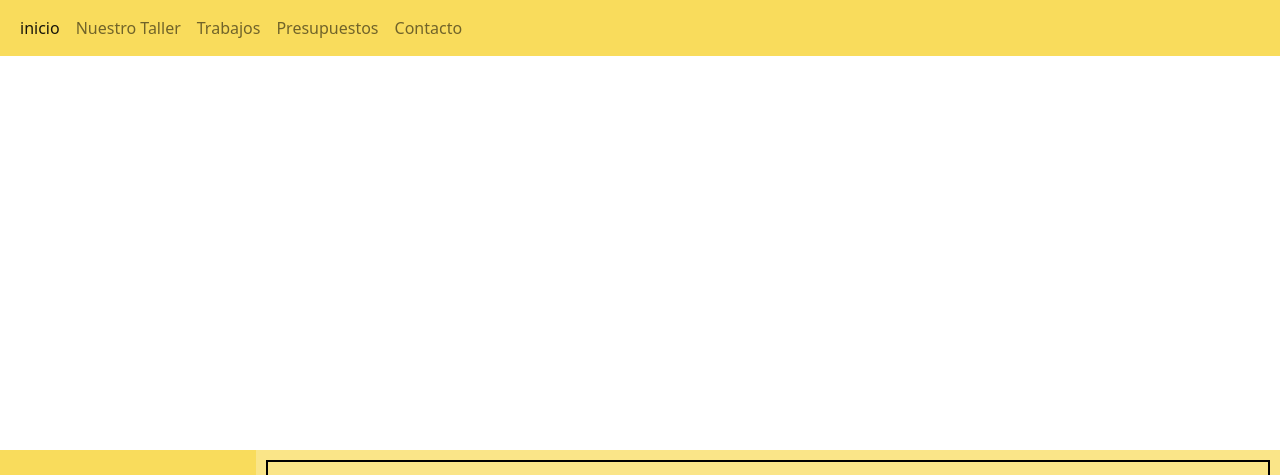
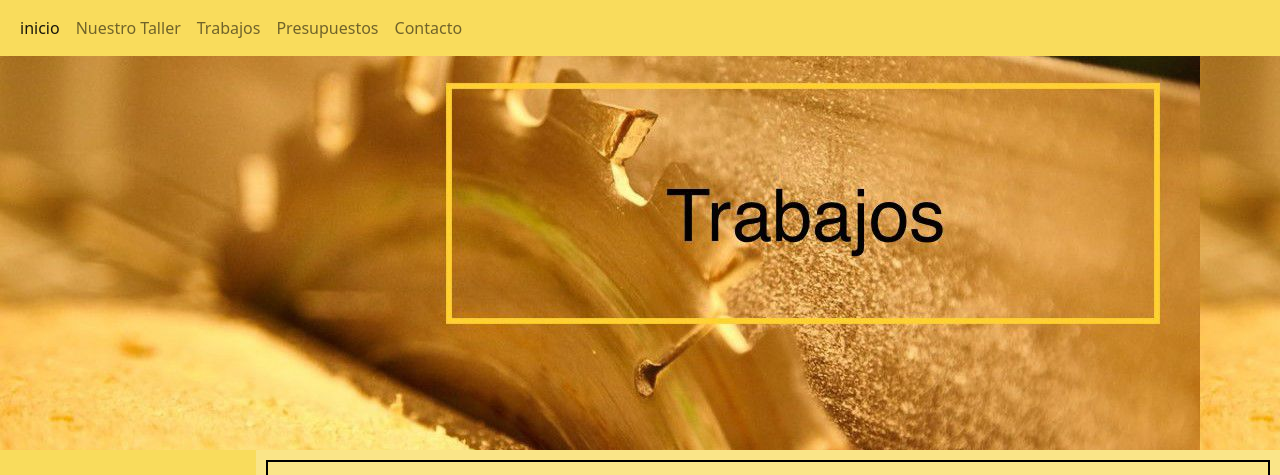
Before and after one commit to TomasBasterrex07/proyecto-coder-house-nuevo, a website: page pages/trabajos.html in a window 1280 px wide. Shown: the top 475 px of the page. Drawn offline with nearby package versions, Linux system fonts and the light colour scheme.

Commit message:
arregle un error de img

```diff
--- a/css/originaldeestilos.css
+++ b/css/originaldeestilos.css
@@ -550,7 +550,7 @@ img{
 
     .grid_header1{
        grid-column: 1/4;
-       background-image: url(../images/celuimgprintrab.jpg);
+       background-image: url(../images/imgprintrab.jpg);
 
 
     }
```
